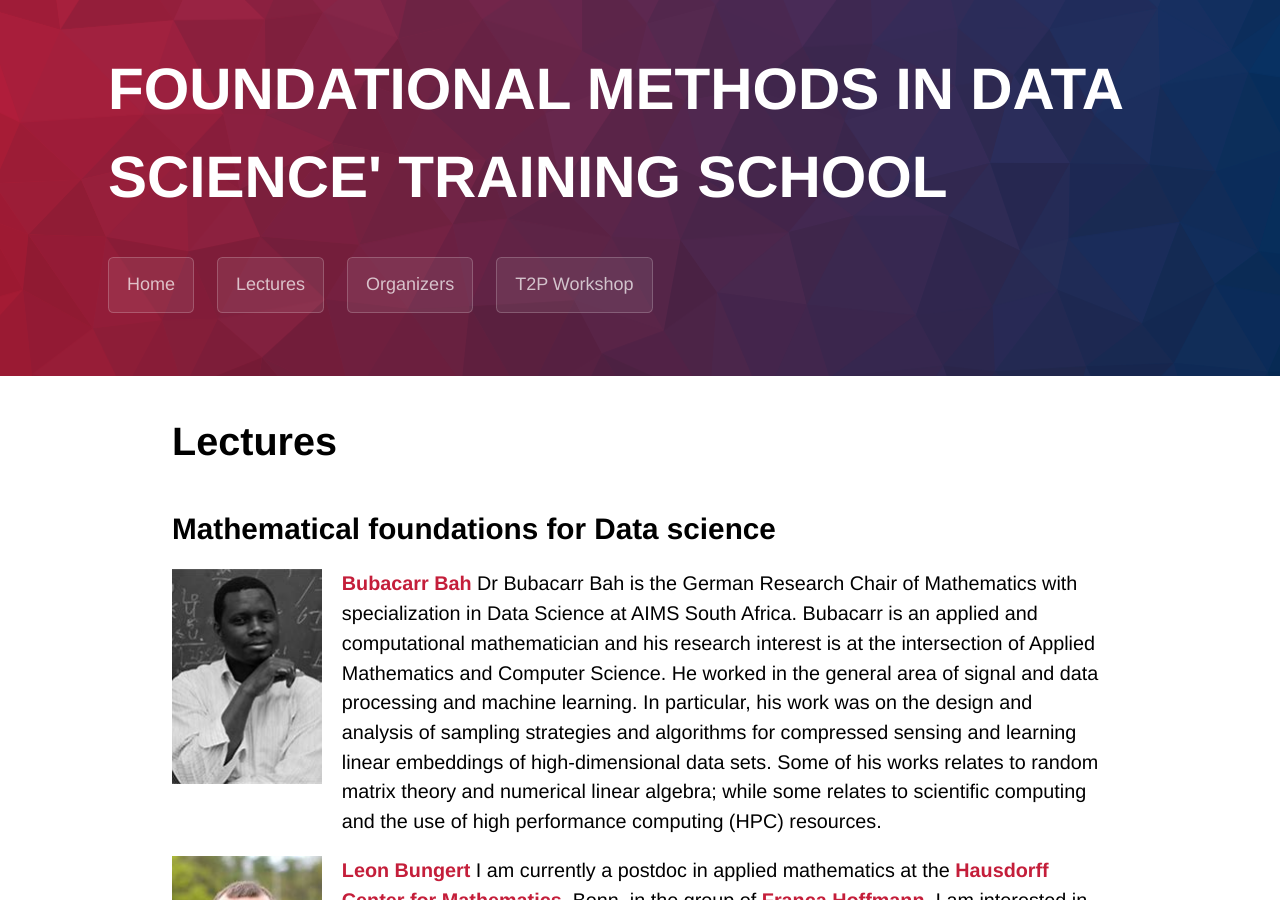
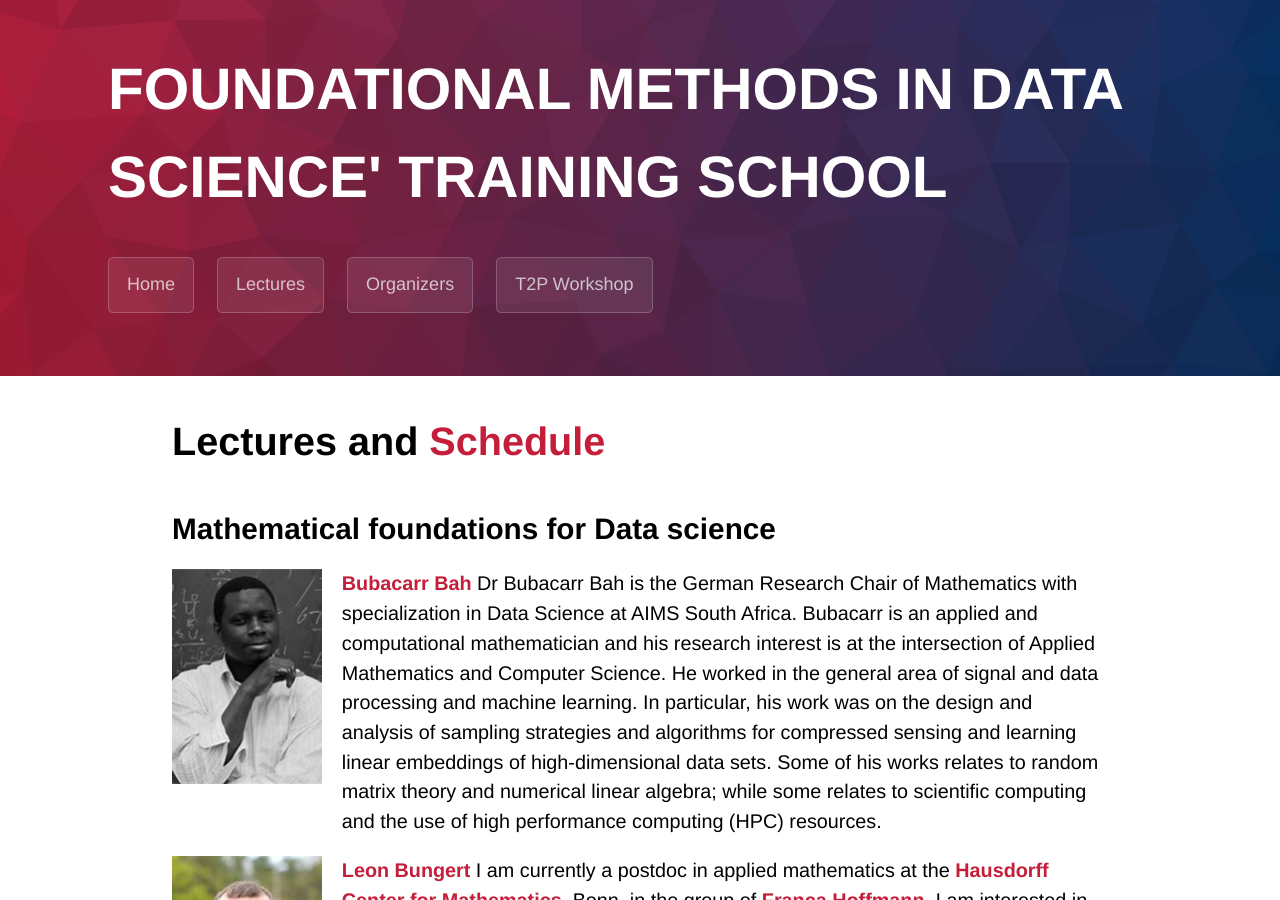
Before and after one commit to QLA-ML-DS/QLA-ML-DS.github.io, a Jekyll site: the page built from speakers.md, in a window 1280 px wide and 900 px high. Built offline with Jekyll 4.4.1, drawn with Linux system fonts in a browser that asks for light colours; some web fonts are replaced; our own code applies the rules of GitHub Pages for plain Markdown files.

Commit message:
Update speakers.md

```diff
--- a/speakers.md
+++ b/speakers.md
@@ -2,7 +2,7 @@
 layout: default
 ---
 
-# Lectures
+# Lectures and [Schedule](https://github.com/QLA-ML-DS/QLA-ML-DS.github.io/blob/main/DTP-DS_Schedule.pdf)
 
 ## Mathematical foundations for Data science
 
```
